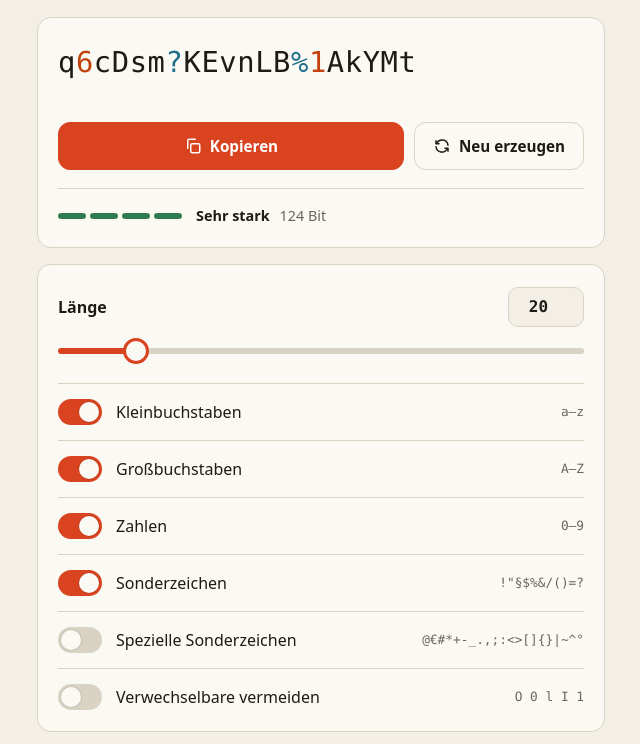
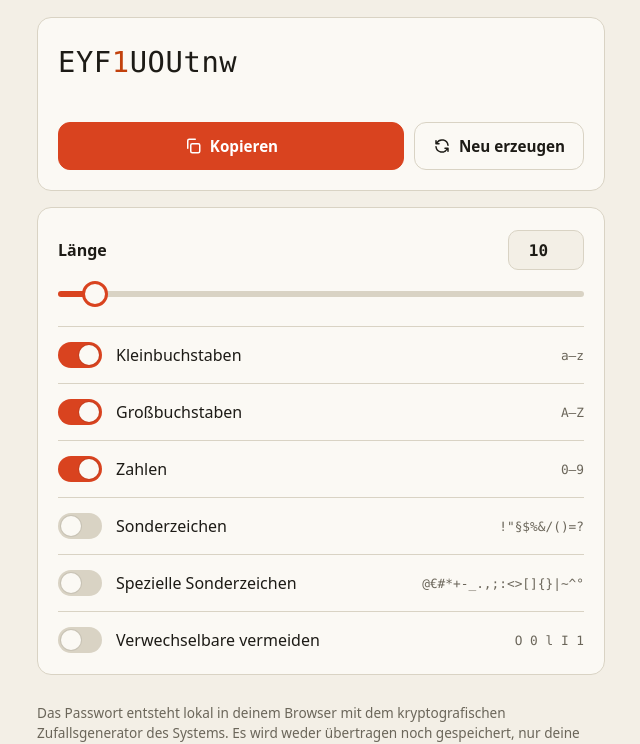
Before and after one commit to HoLiSchit/pswdgen, a website with bundled scripts: page index.html in a window 1280 px wide. Shown: the part 75-819 px from the top of the page, without its empty margins (319-959 px from the left). Built offline with nearby package versions, Linux system fonts and the light colour scheme.

Commit message:
Standard 10 Zeichen mit Buchstaben und Zahlen, Staerkeanzeige entfernt
Co-Authored-By: Claude Sonnet 5.5 <noreply@anthropic.com>

```diff
--- a/app.js
+++ b/app.js
@@ -1,12 +1,11 @@
-import { generate, entropyBits, strengthLevel, charClass, clampLength, MIN_LENGTH, MAX_LENGTH } from './generator.js';
+import { generate, charClass, clampLength, MIN_LENGTH, MAX_LENGTH } from './generator.js';
 
 const KEY = 'pswdgen:settings';
-const DEFAULTS = { length: 20, lower: true, upper: true, digits: true, symbols: true, special: false, avoidAmbiguous: false };
+const DEFAULTS = { length: 10, lower: true, upper: true, digits: true, symbols: false, special: false, avoidAmbiguous: false };
 
 const $ = (s) => document.querySelector(s);
 const pwEl = $('#pw'), emptyEl = $('#empty'), copyBtn = $('#copy'), copyLabel = $('#copy-label');
 const lenRange = $('#len'), lenNum = $('#len-num');
-const strengthEl = $('#strength');
 
 let state = load();
 let current = '';
@@ -46,12 +45,6 @@ function render() {
   emptyEl.hidden = !none;
   pwEl.hidden = none;
   copyBtn.disabled = none;
-
-  const bits = entropyBits(state);
-  const lvl = strengthLevel(bits);
-  strengthEl.dataset.level = none ? 'none' : lvl.id;
-  $('#s-label').textContent = none ? '–' : lvl.label;
-  $('#s-bits').textContent = none ? '' : `${Math.round(bits)} Bit`;
 }
 
 function syncControls() {
--- a/generator.js
+++ b/generator.js
@@ -36,7 +36,7 @@ export function activeSets(opts) {
 
 export function clampLength(n) {
   const v = Math.round(Number(n));
-  if (!Number.isFinite(v)) return 20;
+  if (!Number.isFinite(v)) return 10;
   return Math.min(MAX_LENGTH, Math.max(MIN_LENGTH, v));
 }
 
@@ -56,22 +56,6 @@ export function generate(opts, rng = globalThis.crypto) {
   return out.join('');
 }
 
-/** Entropie in Bit (Naeherung: gleichverteilt aus dem gesamten Pool). */
-export function entropyBits(opts) {
-  const sets = activeSets(opts);
-  if (sets.length === 0) return 0;
-  const size = new Set(sets.map((s) => s.chars).join('')).size;
-  return Math.max(clampLength(opts.length), sets.length) * Math.log2(size);
-}
-
-/** Einstufung fuer die Anzeige. */
-export function strengthLevel(bits) {
-  if (bits < 40) return { id: 'weak', label: 'Schwach' };
-  if (bits < 64) return { id: 'fair', label: 'Ausreichend' };
-  if (bits < 100) return { id: 'good', label: 'Stark' };
-  return { id: 'great', label: 'Sehr stark' };
-}
-
 /** Zeichenklasse fuer die Einfaerbung in der Anzeige. */
 export function charClass(c) {
   if (/[0-9]/.test(c)) return 'digit';
--- a/index.html
+++ b/index.html
@@ -37,10 +37,6 @@
           Neu erzeugen
         </button>
       </div>
-      <div class="strength" id="strength" data-level="great">
-        <div class="bars" aria-hidden="true"><i></i><i></i><i></i><i></i></div>
-        <p><strong id="s-label">Sehr stark</strong> <span id="s-bits">128 Bit</span></p>
-      </div>
     </section>
 
     <section class="panel" aria-label="Einstellungen">
--- a/style.css
+++ b/style.css
@@ -76,16 +76,6 @@ button:focus-visible, input:focus-visible + .track, .pw:focus-visible, a:focus-v
 .btn.primary.done { background: var(--ok); border-color: var(--ok); color: #fff; }
 .btn:disabled { opacity: 0.45; cursor: not-allowed; }
 
-.strength { display: flex; align-items: center; gap: 14px; margin-top: 18px; padding-top: 16px; border-top: 1px solid var(--line); }
-.bars { display: flex; gap: 4px; flex: none; }
-.bars i { width: 28px; height: 6px; border-radius: 3px; background: var(--line); transition: background 0.2s; }
-.strength p { margin: 0; font-size: 0.9rem; color: var(--muted); }
-.strength strong { color: var(--ink); margin-right: 6px; }
-.strength[data-level="weak"] .bars i:nth-child(-n+1) { background: #d1382b; }
-.strength[data-level="fair"] .bars i:nth-child(-n+2) { background: #d9921f; }
-.strength[data-level="good"] .bars i:nth-child(-n+3) { background: #8aa82a; }
-.strength[data-level="great"] .bars i { background: var(--ok); }
-
 /* Einstellungen */
 .panel { margin-top: 16px; background: var(--surface); border: 1px solid var(--line); border-radius: var(--radius); padding: 6px 20px; }
 .row.length { display: grid; grid-template-columns: auto 76px; align-items: center; gap: 10px 14px; padding: 16px 0 18px; border-bottom: 1px solid var(--line); }
```
Also changed, not shown: test/generator.test.js (+4 -7 lines), README.md.
